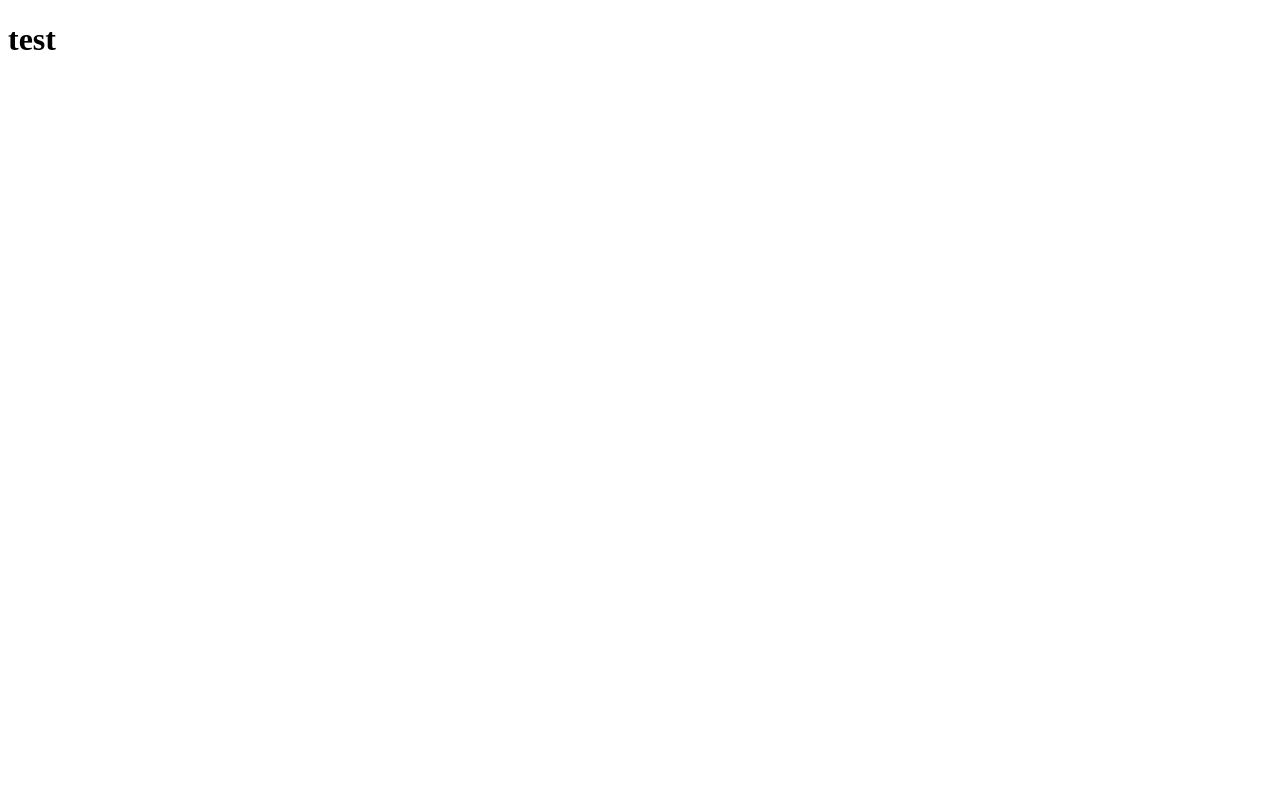
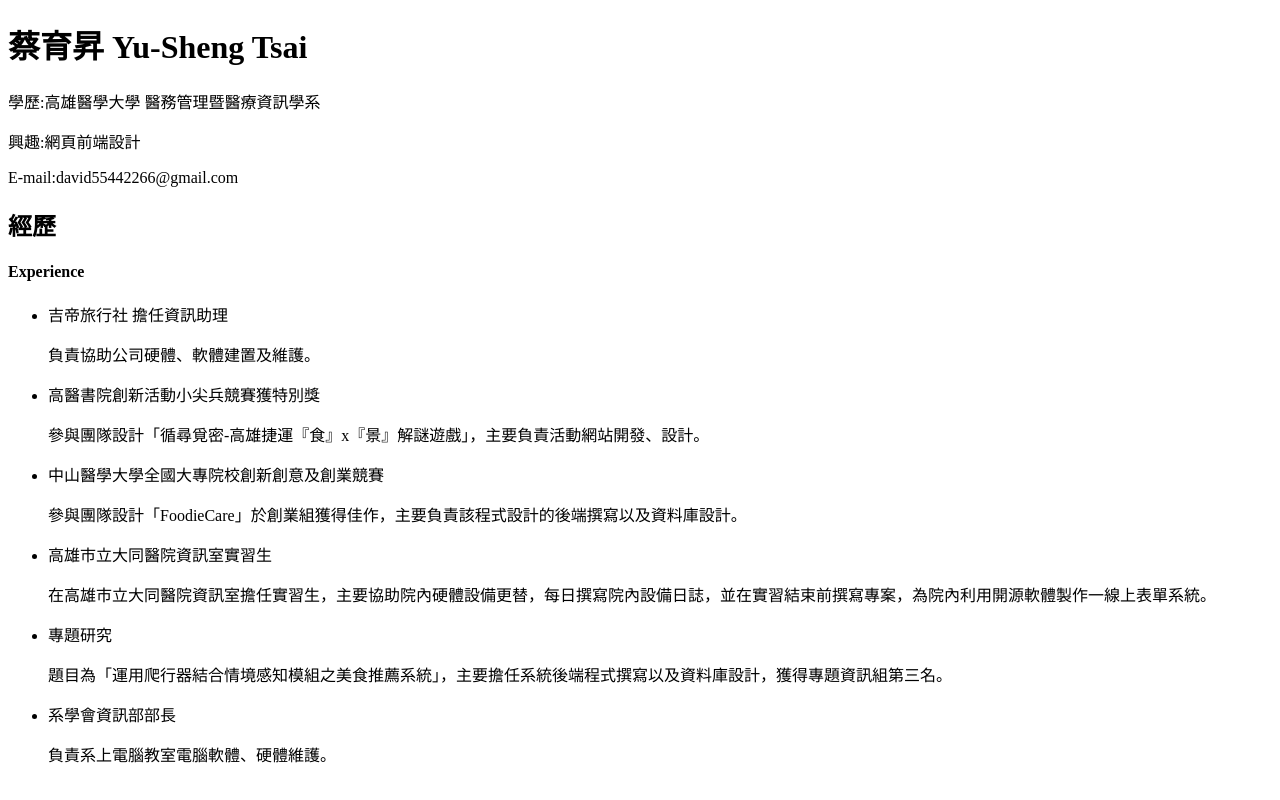
Before and after one commit to YuShengTsai/YuShengTsai.github.io, a plain HTML site: page index.html in a window 1280 px wide. Drawn offline with Linux system fonts and the light colour scheme.

Commit message:
index experience

```diff
--- a/index.html
+++ b/index.html
@@ -1,9 +1,34 @@
 <!DOCTYPE html>
 <html>
 <head>
-	<title>YuSheng's Website</title>
+	<title>蔡育昇 -個人履歷網站</title>
 </head>
 <body>
-	<h1>test</h1>
+	<h1>蔡育昇 Yu-Sheng Tsai</h1>
+	<p>學歷:高雄醫學大學 醫務管理暨醫療資訊學系</p>
+	<p>興趣:網頁前端設計</p>
+	<p>E-mail:david55442266@gmail.com</p>
+	<h2>經歷</h2>
+	<h4>Experience</h4>
+	<ul class="listExperience">
+		<li class="titleExperience">吉帝旅行社 擔任資訊助理
+			<p>負責協助公司硬體、軟體建置及維護。</p>
+		</li>
+		<li class="titleExperience">高醫書院創新活動小尖兵競賽獲特別獎
+			<p>參與團隊設計「循尋覓密-高雄捷運『食』x『景』解謎遊戲」，主要負責活動網站開發、設計。</p>
+		</li>
+		<li class="titleExperience">中山醫學大學全國大專院校創新創意及創業競賽
+			<p>參與團隊設計「FoodieCare」於創業組獲得佳作，主要負責該程式設計的後端撰寫以及資料庫設計。</p>
+		</li>
+		<li class="titleExperience">高雄市立大同醫院資訊室實習生
+			<p>在高雄市立大同醫院資訊室擔任實習生，主要協助院內硬體設備更替，每日撰寫院內設備日誌，並在實習結束前撰寫專案，為院內利用開源軟體製作一線上表單系統。</p>
+		</li>
+		<li class="titleExperience">專題研究
+			<p>題目為「運用爬行器結合情境感知模組之美食推薦系統」，主要擔任系統後端程式撰寫以及資料庫設計，獲得專題資訊組第三名。</p>
+		</li>
+		<li class="titleExperience">系學會資訊部部長
+			<p>負責系上電腦教室電腦軟體、硬體維護。</p>
+		</li>
+	</ul>
 </body>
 </html>
```
Also changed, not shown: github/index.html (deleted, +0 -9 lines).
